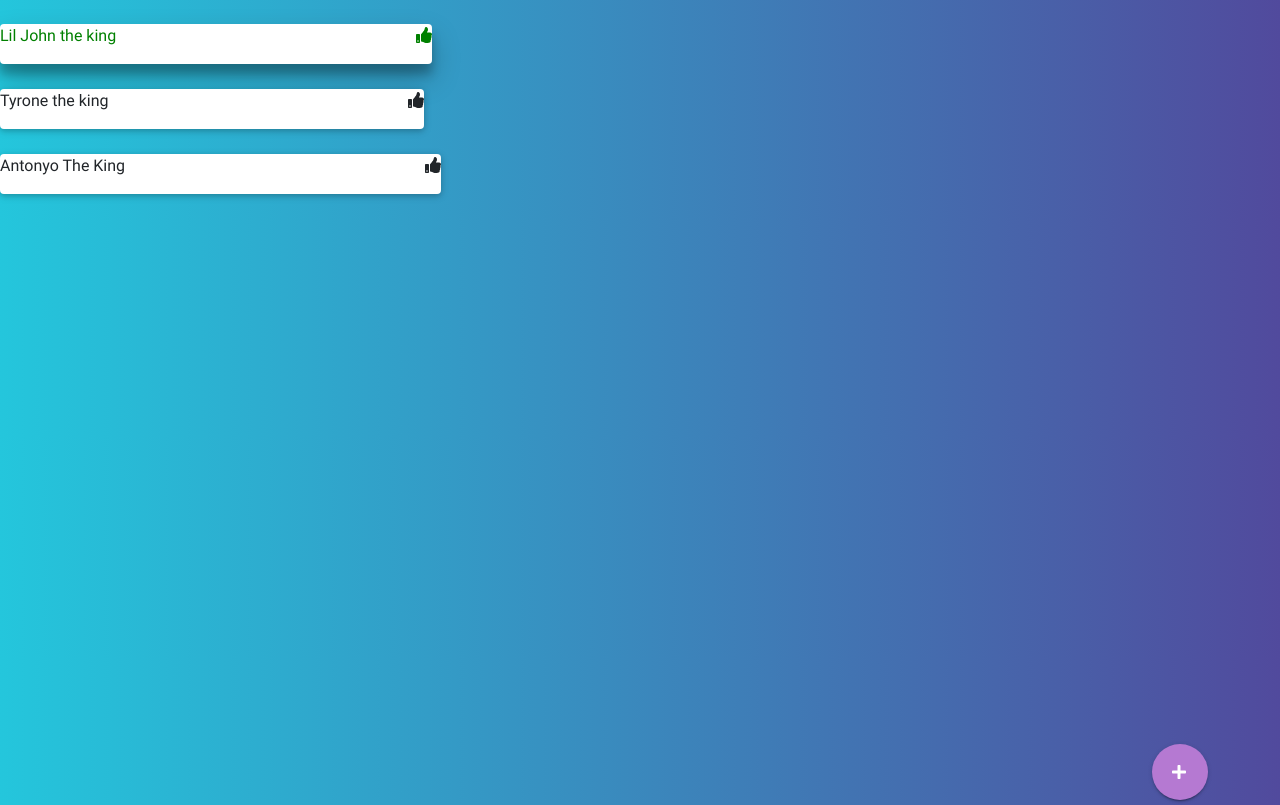
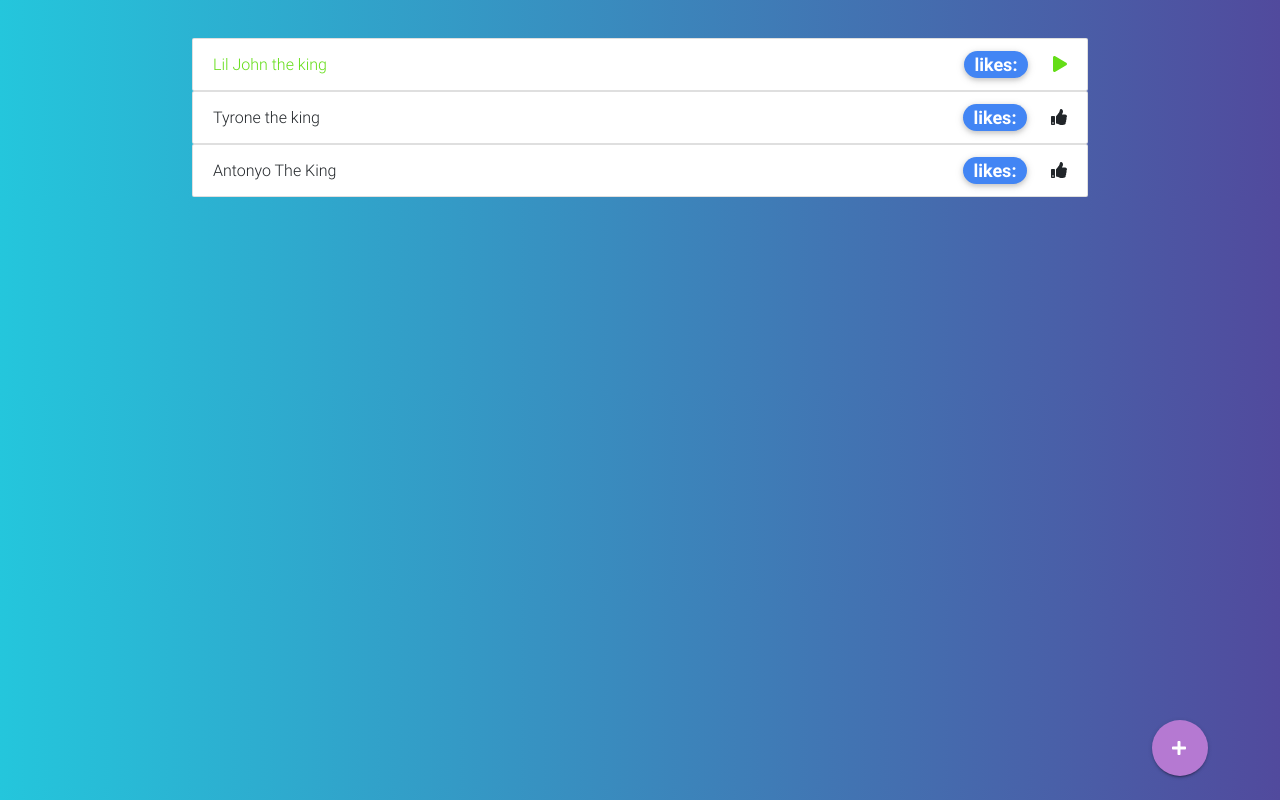
Before and after one commit to ramigoldvarg/RAAList, a website: page public/index.html in a window 1280 px wide. Drawn offline with nearby package versions, Linux system fonts and the light colour scheme.

Commit message:
all css shit done

```diff
--- a/public/app.js
+++ b/public/app.js
@@ -26,7 +26,9 @@ myApp.directive('mySongCard', function() {
         },
         link: function ($scope, element, attrs) {
             $scope.songLiked = function(songIndex) {
-                alert(songIndex)
+                if(songIndex!=0){
+                    alert(songIndex);
+                }
             }
         },
         templateUrl: 'song-card.html'
--- a/public/index.css
+++ b/public/index.css
@@ -1,19 +1,24 @@
 .songsList {
+    margin-bottom: 25px!important;
+}
+
+.centered{
     margin: auto!important;
-    margin-bottom: 25px!important;
+    padding-top: 3%;
+    width: 70%!important;
 }
 
 body{
     background: linear-gradient(to right, rgb(36, 198, 220), rgb(81, 74, 157));
+    overflow-y: hidden;
 }
 .activeSong {
-    box-shadow: 0 14px 28px rgba(0,0,0,0.25), 0 10px 10px rgba(0,0,0,0.22) !important;
-    color: green;
+    color: #64DD17;
 }
 
 .fab-action-button {
     position: absolute;
-    bottom: 0;
+    bottom: 3%;
     left:90%;
     display: block;
     width: 56px;
@@ -34,5 +39,5 @@ body{
 .like {
     float: right;
     cursor: pointer;
-    padding-left: 300px;
+    /* padding-left: 300px; */
 }
--- a/public/index.html
+++ b/public/index.html
@@ -16,12 +16,11 @@
     <title>RAAList</title>
   </head>
   <body ng-controller="myController">
-    <br/>
-    <center>
-      <div ng-repeat="currSong in songsList" class="row songsList">
+    <div class="centered">
+      <ul class="list-group" ng-repeat="currSong in songsList">
         <my-song-card song-info = "currSong" index="$index"></my-song-card>
-      </div>
-    </center>
+      </ul>
+    </div>
     <!--/.Card-->
 
 
@@ -37,13 +36,28 @@
   <div class="modal-dialog" role="document">
       <div class="modal-content">
           <div class="modal-header">
-              <h5 class="modal-title" id="exampleModalLabel">Modal title</h5>
+              <h5 class="modal-title" id="exampleModalLabel">Add a song</h5>
               <button type="button" class="close" data-dismiss="modal" aria-label="Close">
                   <span aria-hidden="true">&times;</span>
               </button>
           </div>
           <div class="modal-body">
-              ...
+
+<!-- Search form -->
+<form class="form-inline md-form mr-auto">
+  <input class="form-control mr-sm-2" style="width:75%!important" type="text" placeholder="Search" aria-label="Search">
+  <button class="btn btn-elegant btn-rounded btn-sm my-0" type="submit">Search</button>
+</form>
+
+<ul class="list-group list-group-flush">
+  <li class="list-group-item">Cras justo odio</li>
+  <li class="list-group-item">Dapibus ac facilisis in</li>
+  <li class="list-group-item">Morbi leo risus</li>
+  <li class="list-group-item">Porta ac consectetur ac</li>
+  <li class="list-group-item">Vestibulum at eros</li>
+</ul>
+
+
           </div>
           <div class="modal-footer">
               <button type="button" class="btn btn-secondary" data-dismiss="modal">Close</button>
--- a/public/song-card.html
+++ b/public/song-card.html
@@ -1,8 +1,11 @@
-<div class="col card card-dark" ng-class="{activeSong: index == 0}">
-    <div class="row">
-        <p>{{songInfo.songName}}</p>
-        <div ng-click="songLiked(index)" class="like">
-            <i class="fas fa-thumbs-up"></i>
-        </div>
+<li class="list-group-item d-flex justify-content-between align-items-center" ng-class="{activeSong: index == 0}">
+    <div style="width:85%">{{songInfo.songName}}</div>
+    <span style="font-size:18px; float:left;" class="badge badge-primary badge-pill">likes: {{songInfo.ratings}}</span>
+    <div ng-if="index==0" class="like" style="cursor:auto;">
+        <i class="fas fa-play"></i>
     </div>
-</div>
+    <div ng-if="index!=0" ng-click="songLiked(index)" class="like">
+        <i class="fas fa-thumbs-up"></i>
+    </div>
+
+</li>
```
